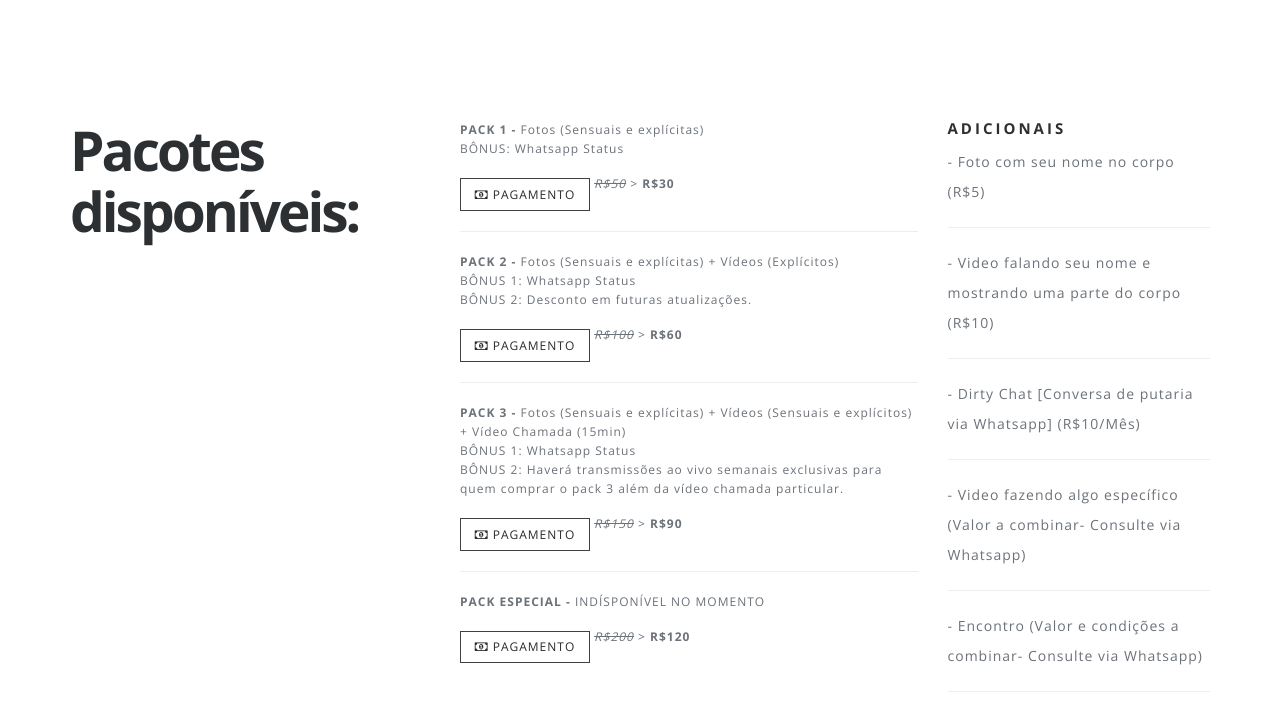
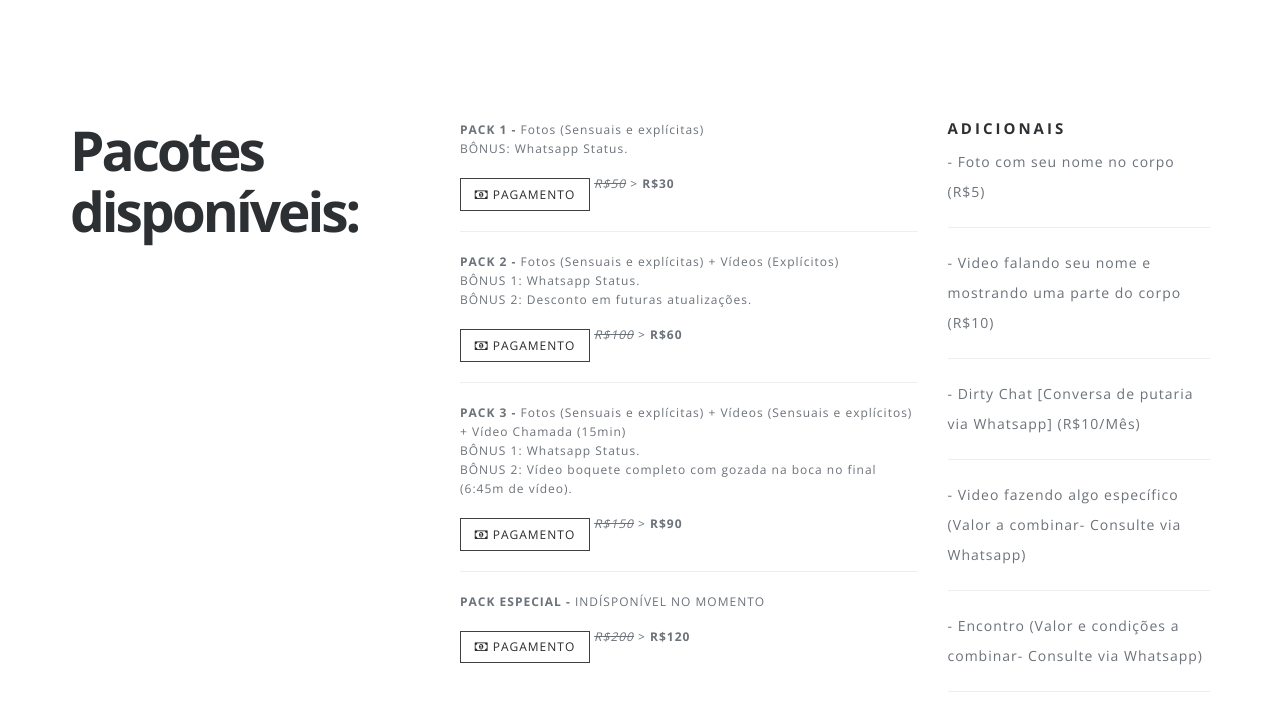
Before and after one commit to AgataOliveira/Agataoliveira.github.io, a plain HTML site: page index.html in a window 1280 px wide. Shown: the part 750-1459 px from the top of the page. Drawn offline with nearby package versions, Linux system fonts and the light colour scheme.

Commit message:
Add files via upload

```diff
--- a/index.html
+++ b/index.html
@@ -58,15 +58,15 @@
       </div>
       <div class="col-md-5 col-sm-6">
         <div class="intro-content">
-          <p><b>PACK 1 -</b>  Fotos (Sensuais e explícitas) <br> BÔNUS: Whatsapp Status <br>
+          <p><b>PACK 1 -</b>  Fotos (Sensuais e explícitas) <br> BÔNUS: Whatsapp Status. <br>
 		  <a href="https://www.mercadopago.com/mlb/checkout/start?pref_id=228788497-1d690c07-2978-4b36-9ab0-5c72617d3b2f" class="btn"> <i class="fa fa-money"></i> Pagamento</a>  <strike><i>R$50</i></strike> > <b>R$30</b></p>
 		  <hr>
-          <p><b>PACK 2 -</b>  Fotos (Sensuais e explícitas) + Vídeos (Explícitos)<br> BÔNUS 1: Whatsapp Status <br>
+          <p><b>PACK 2 -</b>  Fotos (Sensuais e explícitas) + Vídeos (Explícitos)<br> BÔNUS 1: Whatsapp Status. <br>
 		  BÔNUS 2: Desconto em futuras atualizações. <br>
 		  <a href="https://www.mercadopago.com/mlb/checkout/start?pref_id=228788497-ff6b9fb8-80fc-4a43-ad75-b829b7c73312" class="btn"> <i class="fa fa-money"></i> Pagamento</a>  <strike><i>R$100</i></strike> > <b>R$60</b></p>
 		  <hr>
-		  <p><b>PACK 3 -</b> Fotos (Sensuais e explícitas) + Vídeos (Sensuais e explícitos) + Vídeo Chamada (15min)<br> BÔNUS 1: Whatsapp Status <br>
-		  BÔNUS 2: Haverá transmissões ao vivo semanais exclusivas para quem comprar o pack 3 além da vídeo chamada particular. <br>
+		  <p><b>PACK 3 -</b> Fotos (Sensuais e explícitas) + Vídeos (Sensuais e explícitos) + Vídeo Chamada (15min)<br> BÔNUS 1: Whatsapp Status. <br>
+		  BÔNUS 2: Vídeo boquete completo com gozada na boca no final (6:45m de vídeo). <br>
 		  <a href="https://www.mercadopago.com/mlb/checkout/start?pref_id=228788497-df88f75e-4782-444d-aeb4-403ea5652ecf" class="btn"> <i class="fa fa-money"></i> Pagamento</a>  <strike><i>R$150</i></strike> > <b>R$90</b></p>
 		  <hr>
 		  <p><b>PACK ESPECIAL -</b>  INDÍSPONÍVEL NO MOMENTO <br>
```
